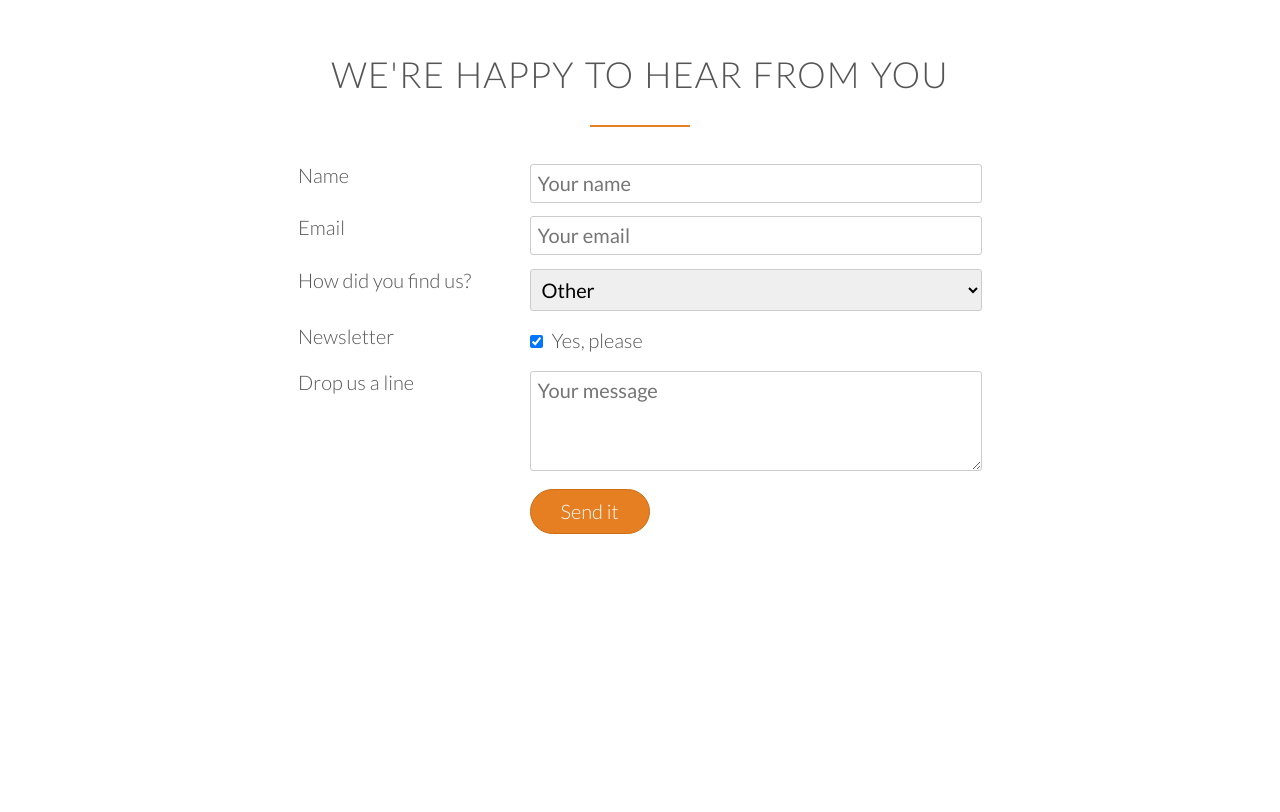
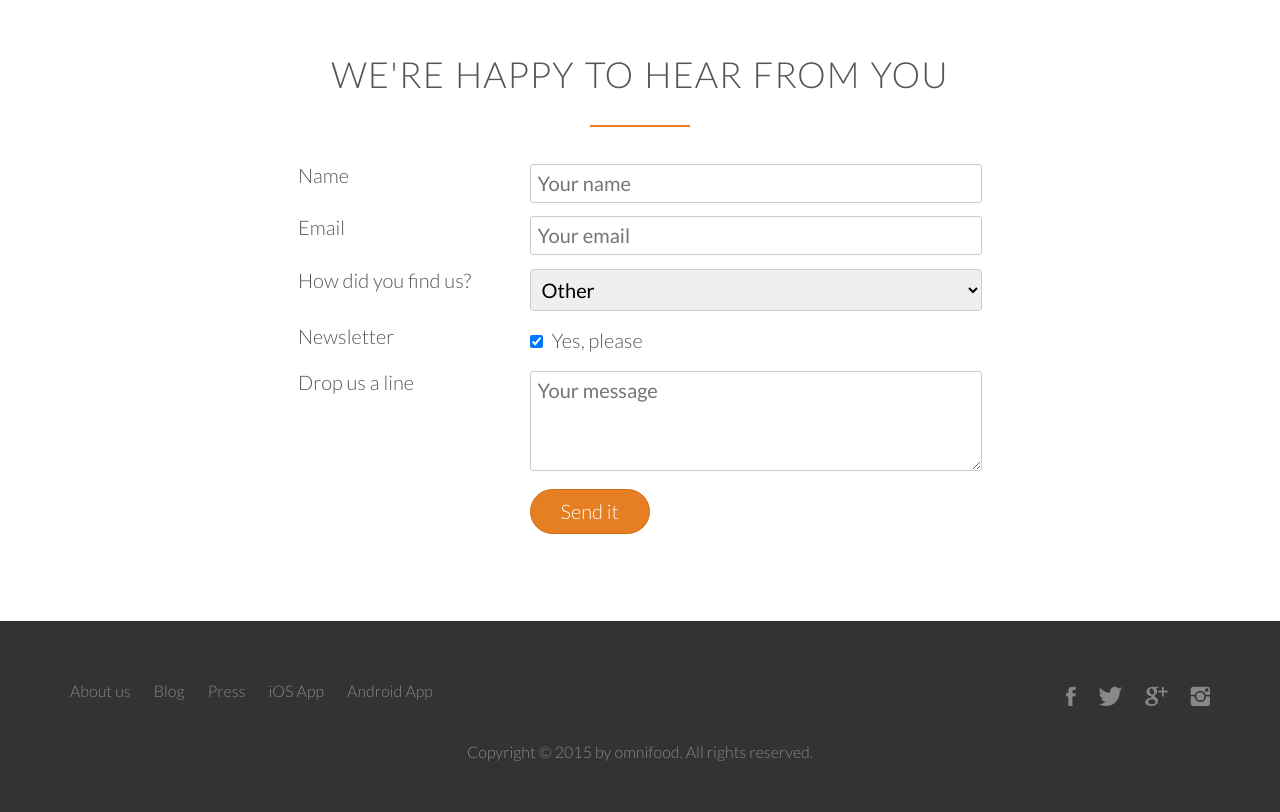
Before and after one commit to melikaBagherii/omnifood, a plain HTML site: page index.html in a window 1280 px wide. Shown: the part 4657-5469 px from the top of the page. Before the commit the page ends 5278 px from the top, so only its background shows below. Drawn offline with Linux system fonts and the light colour scheme; files whose address does not match are found by name.

Commit message:
Added footer

```diff
--- a/index.html
+++ b/index.html
@@ -393,22 +393,37 @@
             </div>
         </section>
 
+        <footer>
+            <div class="row">
+                <div class="col span-1-of-2">
+                    <ul class="footer-nav">
+                        <li><a href="#">About us</a></li>
+                        <li><a href="#">Blog</a></li>
+                        <li><a href="#">Press</a></li>
+                        <li><a href="#">iOS App</a></li>
+                        <li><a href="#">Android App</a></li>
+                    </ul>
+                </div>
+                <div class="col span-1-of-2">
+                    <ul class="social-links">
+                        <li><a href="#"><i class="ion-social-facebook"></i></a></li>
+                        <li><a href="#"><i class="ion-social-twitter"></i></a></li>
+                        <li><a href="#"><i class="ion-social-googleplus"></i></a></li>
+                        <li><a href="#"><i class="ion-social-instagram"></i></a></li>
+                    </ul>
+                </div>
+            </div>
+            <div class="row">
+                <p>
+                    Copyright &copy; 2015 by omnifood. All rights reserved.
+                </p>
+            </div>
+        </footer>
+
     </body>
  </html>
 <!--
 
-Section 7: Contact form
-Title: We're happy to hear from you
-
-Fields to include:
-Name
-Email
-How did you find us?
-Newsletter
-Drop us a line
-
-Section 8: Footer
-Title: None
 
 Navigation:
 1. About us
--- a/resources/css/img/style.css
+++ b/resources/css/img/style.css
@@ -480,3 +480,87 @@ input[type=checkbox]{
 *:focus{
     outline: none;
 }
+
+/*----------------------------------*/
+/*---------------FOOTER-------------*/
+/*----------------------------------*/
+
+footer{
+    background-color: #333;
+    padding: 50px;
+    font-size: 80%;
+}
+
+.footer-nav{
+    list-style: none;
+    float: left;
+}
+
+.social-links{
+    list-style: none;
+    float: right;
+}
+
+.footer-nav li,
+.social-links li{
+    display: inline-block;
+    margin-right: 20px;
+}
+
+.footer-nav li:last-child,
+.social-links li:last-child{
+    margin-right: 0;
+}
+
+
+.footer-nav li a:link,
+.footer-nav li a:visited,
+.social-links li a:link,
+.social-links li a:visited{
+    text-decoration: none;
+    border: 0;
+    color: #888;
+    transition: color 0.2s;
+}
+
+.footer-nav li a:hover,
+.footer-nav li a:active{
+    color: #ddd;
+}
+
+
+.social-links li a:link,
+.social-links li a:visited{
+    font-size: 160%;
+}
+
+.ion-social-facebook,
+.ion-social-googleplus,
+.ion-social-instagram,
+.ion-social-twitter{
+    transition: color 0.2s;
+}
+
+.ion-social-facebook:hover{
+    color: #3b5998;
+}
+
+.ion-social-twitter:hover{
+    color: #00aced;
+}
+
+.ion-social-googleplus:hover{
+    color: #dd4b39;
+}
+
+.ion-social-instagram:hover{
+    color: #E4405F;
+}
+
+
+
+footer p{
+    color: #888;
+    text-align: center;
+    margin-top: 20px;
+}
```
